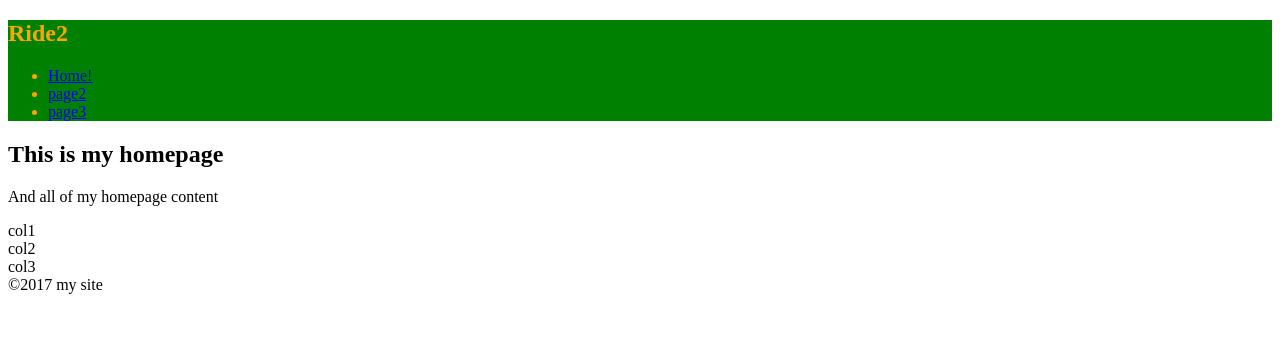
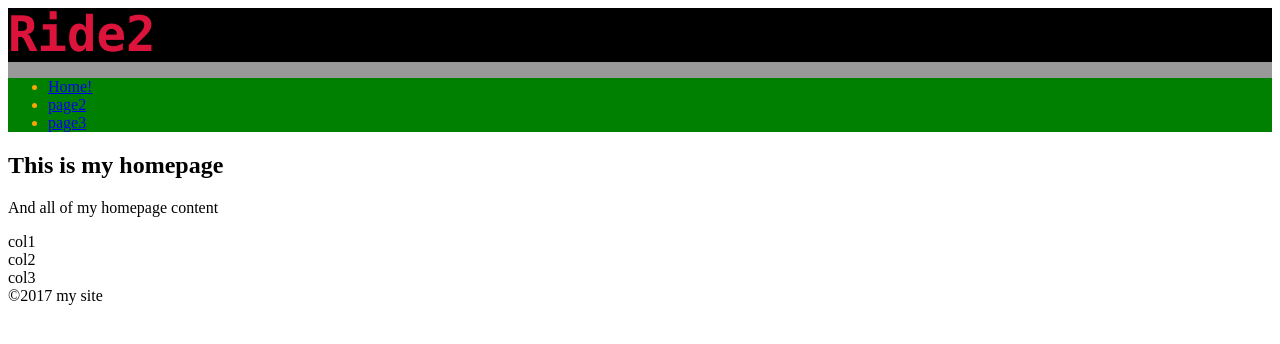
Before and after one commit to LiamOrpwoodDev/liamorpwood.github.io, a plain HTML site: page page2.html in a window 1280 px wide. Drawn offline with Linux system fonts and the light colour scheme.

Commit message:
Header
Setup the header and also changed the colour so it is how we want it.

```diff
--- a/main.css
+++ b/main.css
@@ -1,25 +1,41 @@
 <!doctype html>
 body: {
-
+        background: green;
+    color: orange;
     margin: 10 ;
 
 }
 
 header{
-    background: green;
-    color: orange;
+    background: #999;
     margin: 0 ;
 
+}
+
+header h1{
+
+    background: black;
+    color: crimson;
+    margin: 0;
+    font: Lucida Console;
+    font-family: "Lucida Console", "Lucida Sans Typewriter", monaco, "Bitstream Vera Sans Mono", monospace;
+    	font-size: 49px;
+	font-style: normal;
+	font-variant: normal;
+	font-weight: bold;
+	line-height: 53.9px;
 }
 
 header hl{
 
     margin: 10 ;
-
+        background: green;
+    color: orange;
 }
 
 nav ul{
 
     margin: 10 ;
-
+        background: green;
+    color: orange;
 }
```
Also changed, not shown: test.html (+3 -6 lines).
